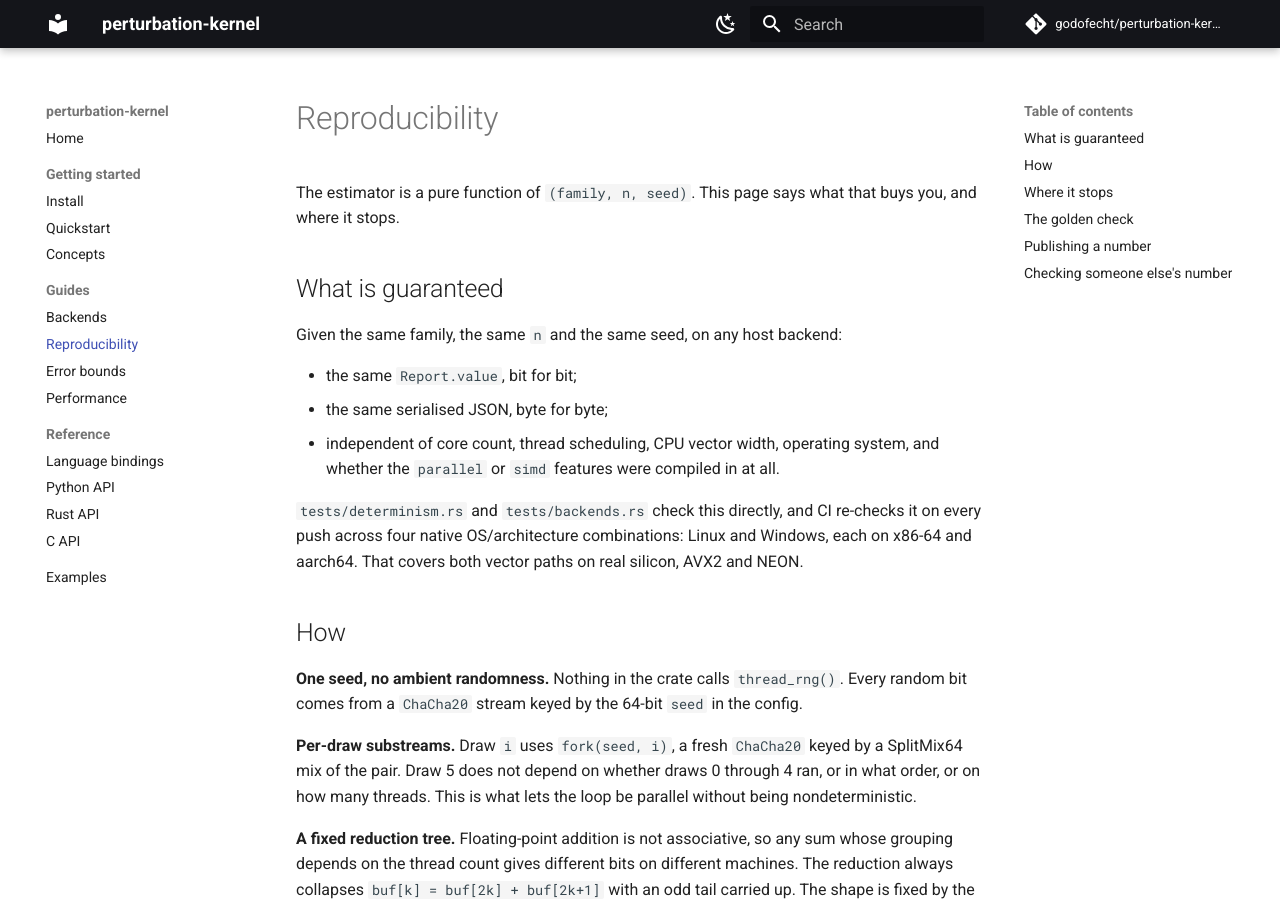
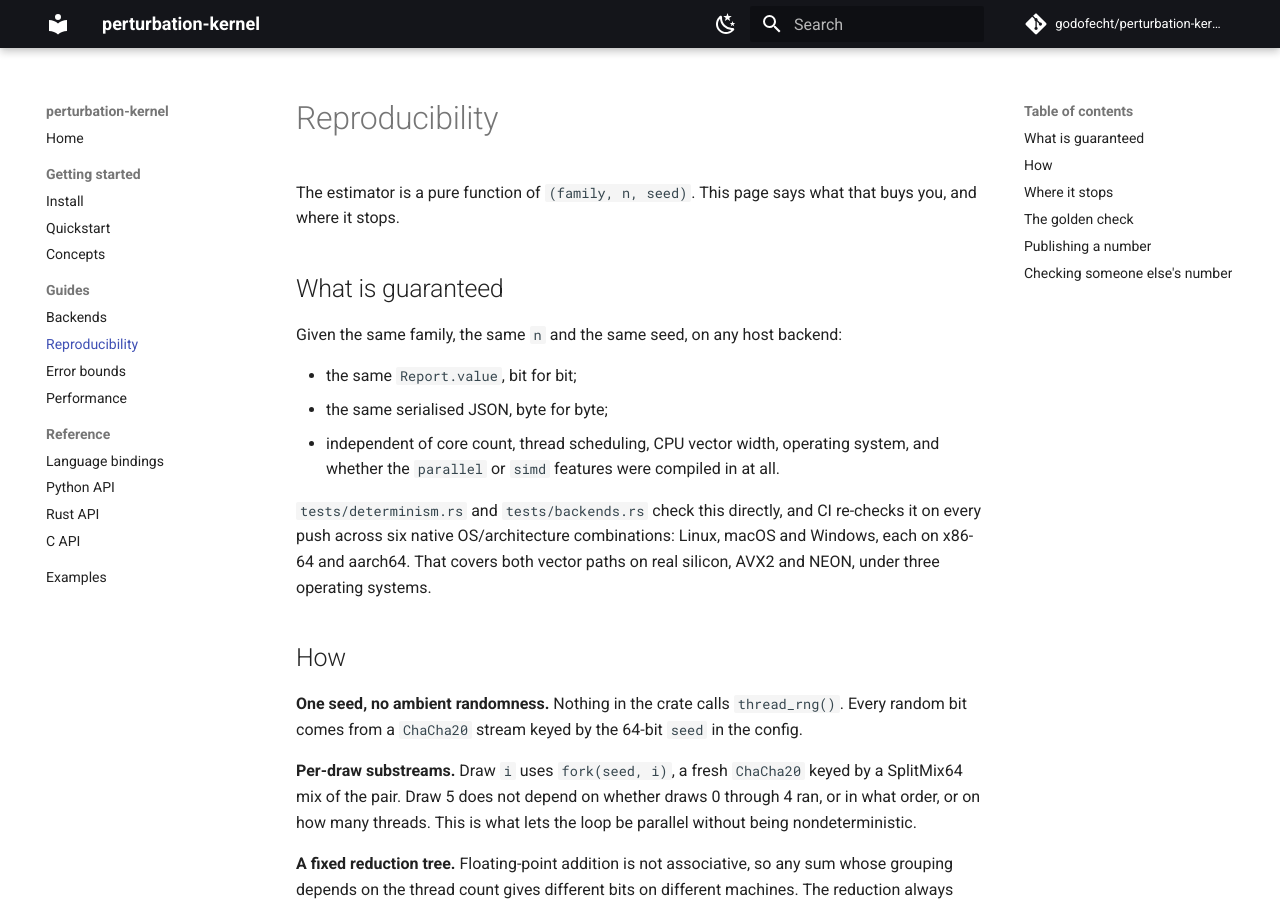
Before and after one commit to godofecht/perturbation-kernel, an MkDocs documentation site: the page built from docs/reproducibility.md, in a window 1280 px wide and 900 px high. Built offline with MkDocs 1.6.1 and Material for MkDocs 9.7.7, drawn with Linux system fonts in a browser that asks for light colours; comment, search, counter and statistics services are not loaded.

Commit message:
CI: put the macOS runners back
Standard GitHub-hosted runners are free and unmetered on public
repositories, macOS included, so removing them saved nothing and cost
two of the six native OS/architecture combinations.

The test and golden matrices are back to Linux, macOS and Windows on
both x86-64 and aarch64. The README and the reproducibility page say
six again.

```diff
--- a/docs/reproducibility.md
+++ b/docs/reproducibility.md
@@ -15,9 +15,10 @@ backend:
   compiled in at all.
 
 `tests/determinism.rs` and `tests/backends.rs` check this directly, and
-CI re-checks it on every push across four native OS/architecture
-combinations: Linux and Windows, each on x86-64 and aarch64. That
-covers both vector paths on real silicon, AVX2 and NEON.
+CI re-checks it on every push across six native OS/architecture
+combinations: Linux, macOS and Windows, each on x86-64 and aarch64.
+That covers both vector paths on real silicon, AVX2 and NEON, under
+three operating systems.
 
 ## How
 
```
Also changed, not shown: README.md (+2 -2 lines), 1 other file.
